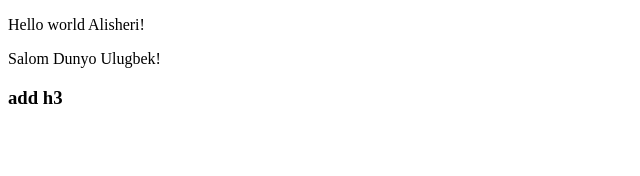
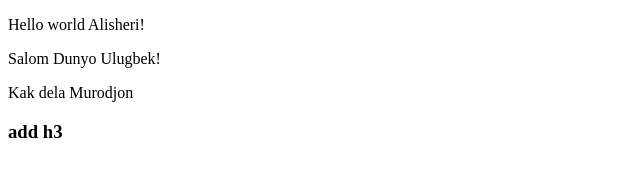
Before and after one commit to Alisher0522/preview, a plain HTML site: page index.html in a window 1280 px wide. Shown: the whole page, without its empty margins (0-640 px from the left). Drawn offline with Linux system fonts and the light colour scheme.

Commit message:
add kak dela

```diff
--- a/index.html
+++ b/index.html
@@ -9,6 +9,7 @@
 <body>
     <p>Hello world Alisheri!</p>
     <p>Salom Dunyo Ulugbek!</p>
+    <p>Kak dela Murodjon</p>
     <h3>add h3</h3>
 
     <script src="js/script.js"></script>
```
